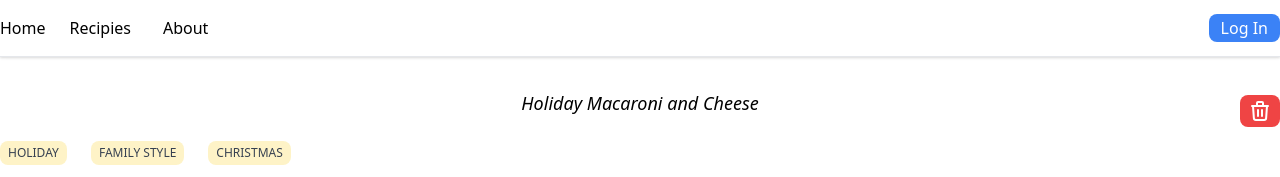
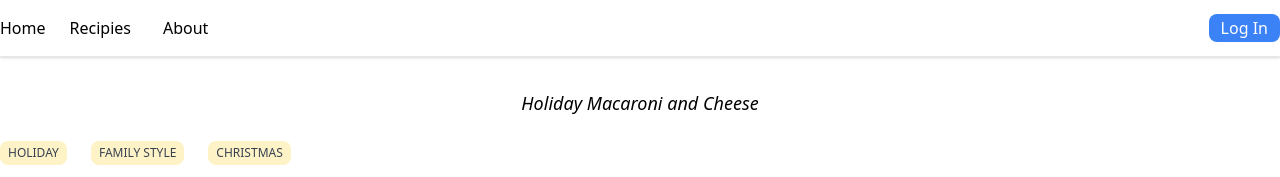
Before and after one commit to kairix-gh/recipiebook, a Vue app: page /recipie/00450961-df0f-4025-91cb-4bc05eba1955 in a window 1280 px wide. Shown: the top 177 px of the page. Built offline with nearby package versions, Linux system fonts and the light colour scheme.

Commit message:
- Hide delete button if the user isn't an admin, duh

```diff
--- a/src/components/RecipieDisplay.vue
+++ b/src/components/RecipieDisplay.vue
@@ -3,7 +3,7 @@
         <div class="flex w-full justify-center relative">
             <h1 class="text-center text-lg font-medium italic mb-4">{{ recipie.name }}</h1>
 
-            <button @click="deleteRecipie" class="self-center absolute right-0 bg-red-500 px-2 py-1 rounded-lg text-white hover:bg-red-800 transition duration-300">
+            <button v-if="isAdmin" @click="deleteRecipie" class="self-center absolute right-0 bg-red-500 px-2 py-1 rounded-lg text-white hover:bg-red-800 transition duration-300">
                 <svg xmlns="http://www.w3.org/2000/svg" class="h-6 w-6" fill="none" viewBox="0 0 24 24" stroke="currentColor"><path stroke-linecap="round" stroke-linejoin="round" stroke-width="2" d="M19 7l-.867 12.142A2 2 0 0116.138 21H7.862a2 2 0 01-1.995-1.858L5 7m5 4v6m4-6v6m1-10V4a1 1 0 00-1-1h-4a1 1 0 00-1 1v3M4 7h16" /></svg>
             </button>
         </div>
@@ -72,8 +72,9 @@
 <script lang="ts">
 import { useStore } from '@/services/store';
 import { Recipie } from '@/types/recipie.types'
-import { computed, defineComponent } from 'vue'
+import { computed, defineComponent, ref } from 'vue'
 import { useRoute } from 'vue-router';
+import { useMsal } from "@/services/msal"
 
 export default defineComponent({
     name: "Recipie Display",
@@ -83,6 +84,8 @@ export default defineComponent({
         const route = useRoute();
         const store = useStore();
 
+
+
         const recipie = await store.getRecipie(route.params.id as string) as Recipie;
 
         // Total Cook time
@@ -91,6 +94,14 @@ export default defineComponent({
         })
 
         // Delete!
+        const msal = useMsal();
+        msal.eventBus.on("userInfoUpdate", updateUserInfo);
+
+        const isAdmin = ref(false);
+        function updateUserInfo() {
+            isAdmin.value = msal.isCurrentUserAdmin();
+        }
+
         async function deleteRecipie() {
             const response = await store.deleteRecipie(route.params.id as string);
 
@@ -103,7 +114,8 @@ export default defineComponent({
         return {
             recipie,
             totalCookTime,
-            deleteRecipie
+            deleteRecipie,
+            isAdmin
         };
 
     }
```
